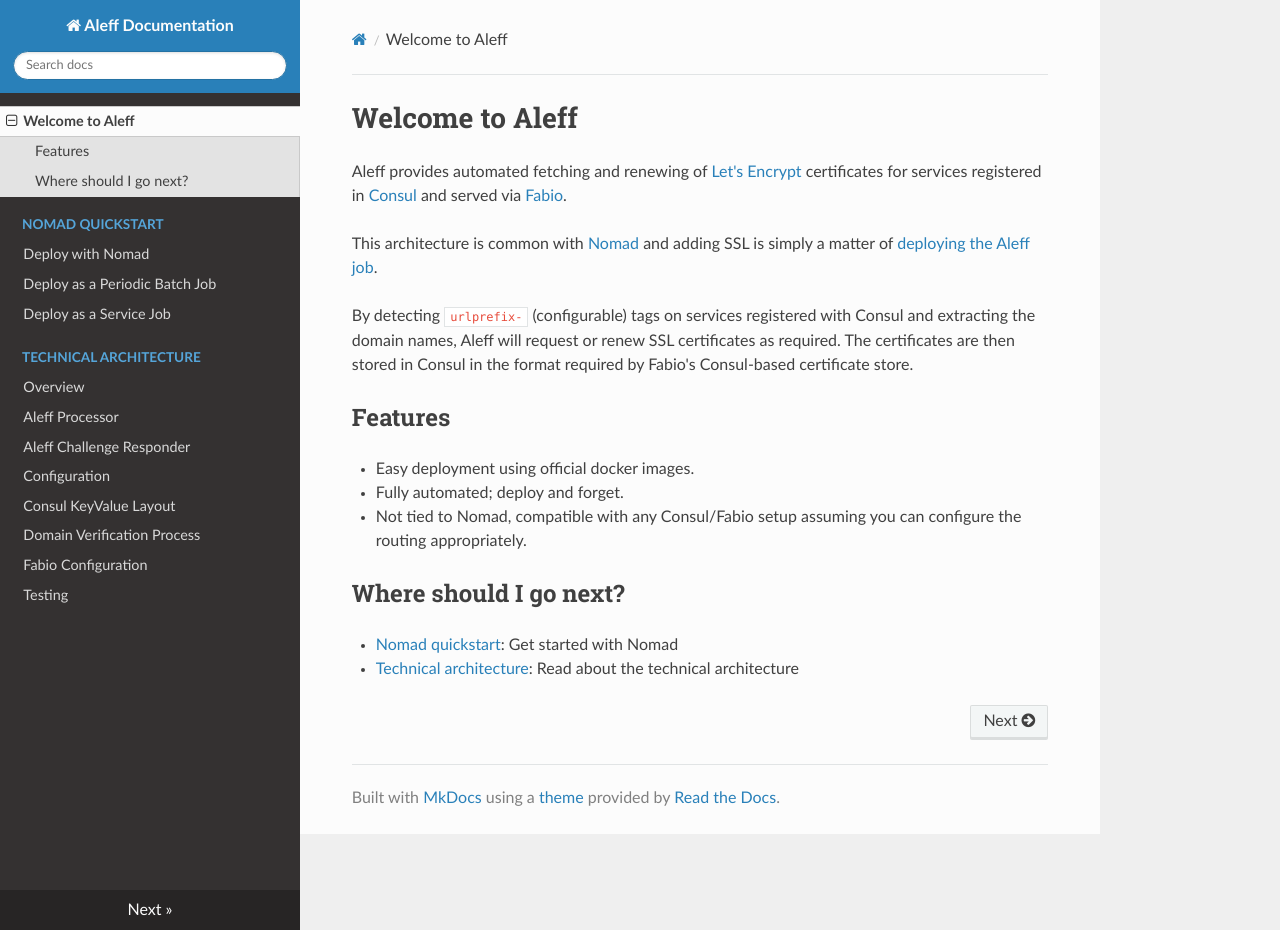
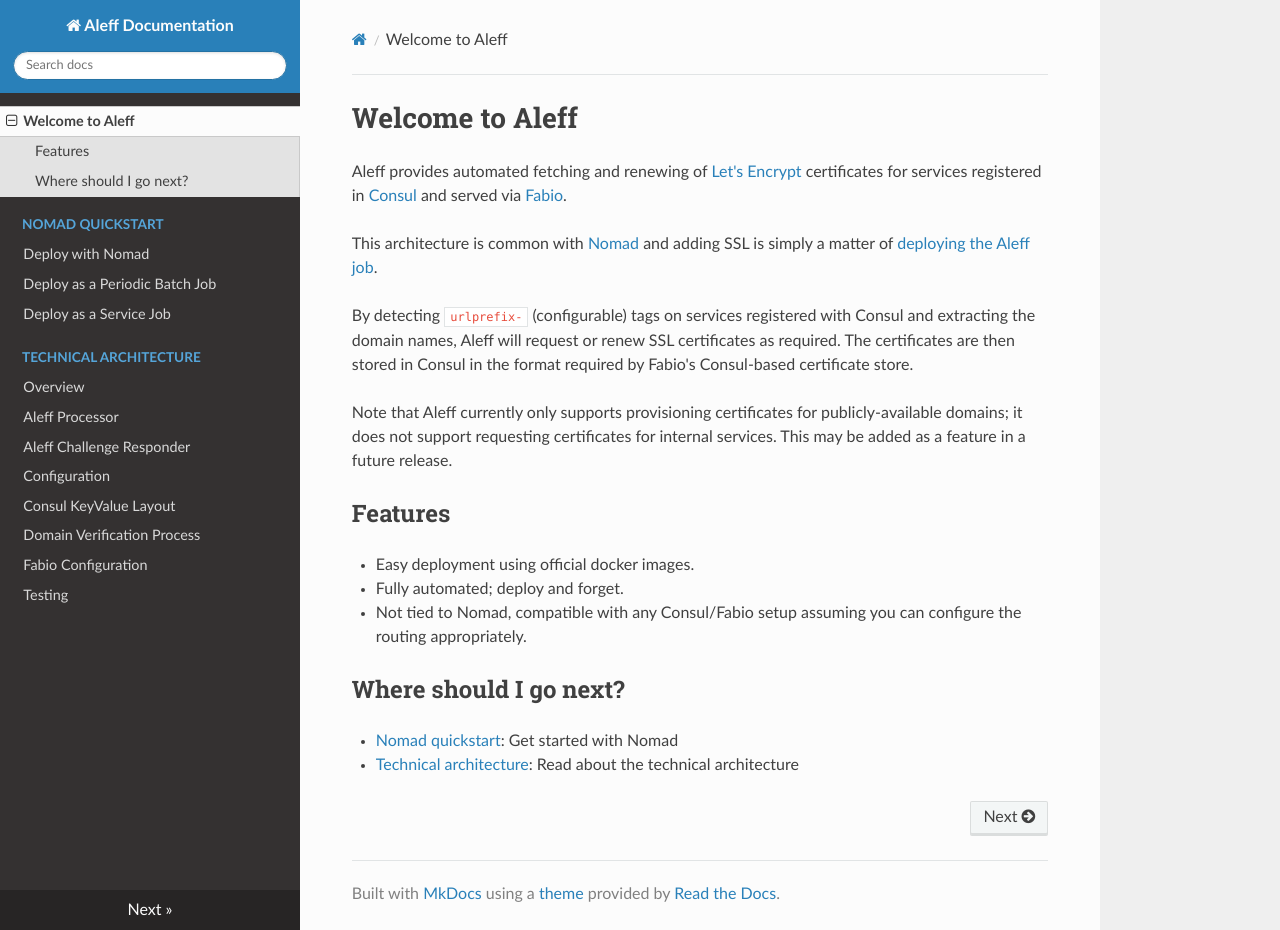
Before and after one commit to stut/aleff.dev, an MkDocs documentation site: the page built from docs/index.md, in a window 1280 px wide and 930 px high. Built offline with MkDocs 1.6.1, drawn with Linux system fonts in a browser that asks for light colours; nearby versions of some CDN libraries.

Commit message:
Added clarification on support for internal services.

```diff
--- a/docs/index.md
+++ b/docs/index.md
@@ -5,6 +5,8 @@
 This architecture is common with <a href="https://www.nomadproject.io">Nomad</a> and adding SSL is simply a matter of <a href="/nomad-quickstart/">deploying the Aleff job</a>.
 
 By detecting <code>urlprefix-</code> (configurable) tags on services registered with Consul and extracting the domain names, Aleff will request or renew SSL certificates as required. The certificates are then stored in Consul in the format required by Fabio's Consul-based certificate store.
+
+Note that Aleff currently only supports provisioning certificates for publicly-available domains; it does not support requesting certificates for internal services. This may be added as a feature in a future release.
 
 ## Features
 
```
